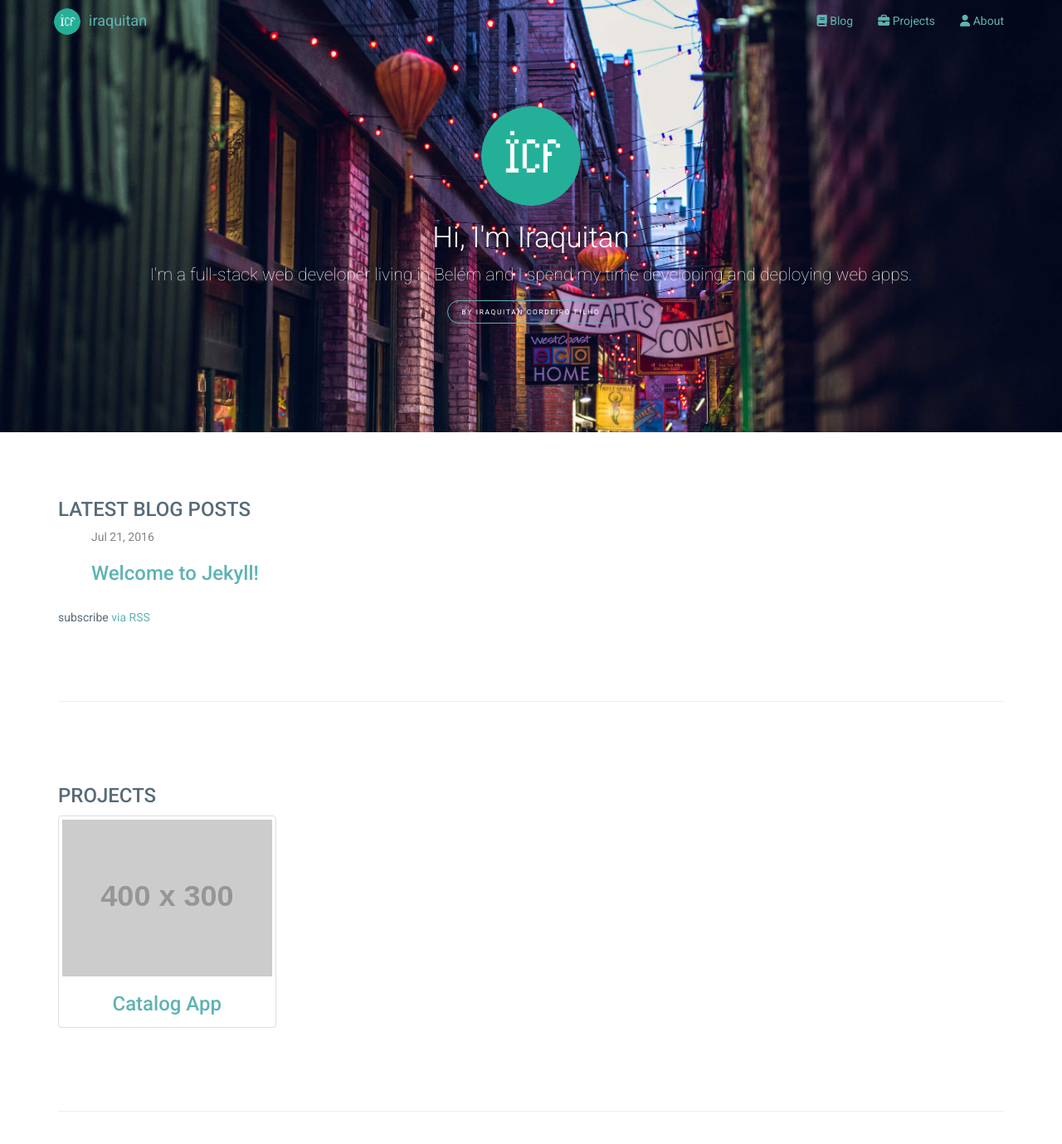
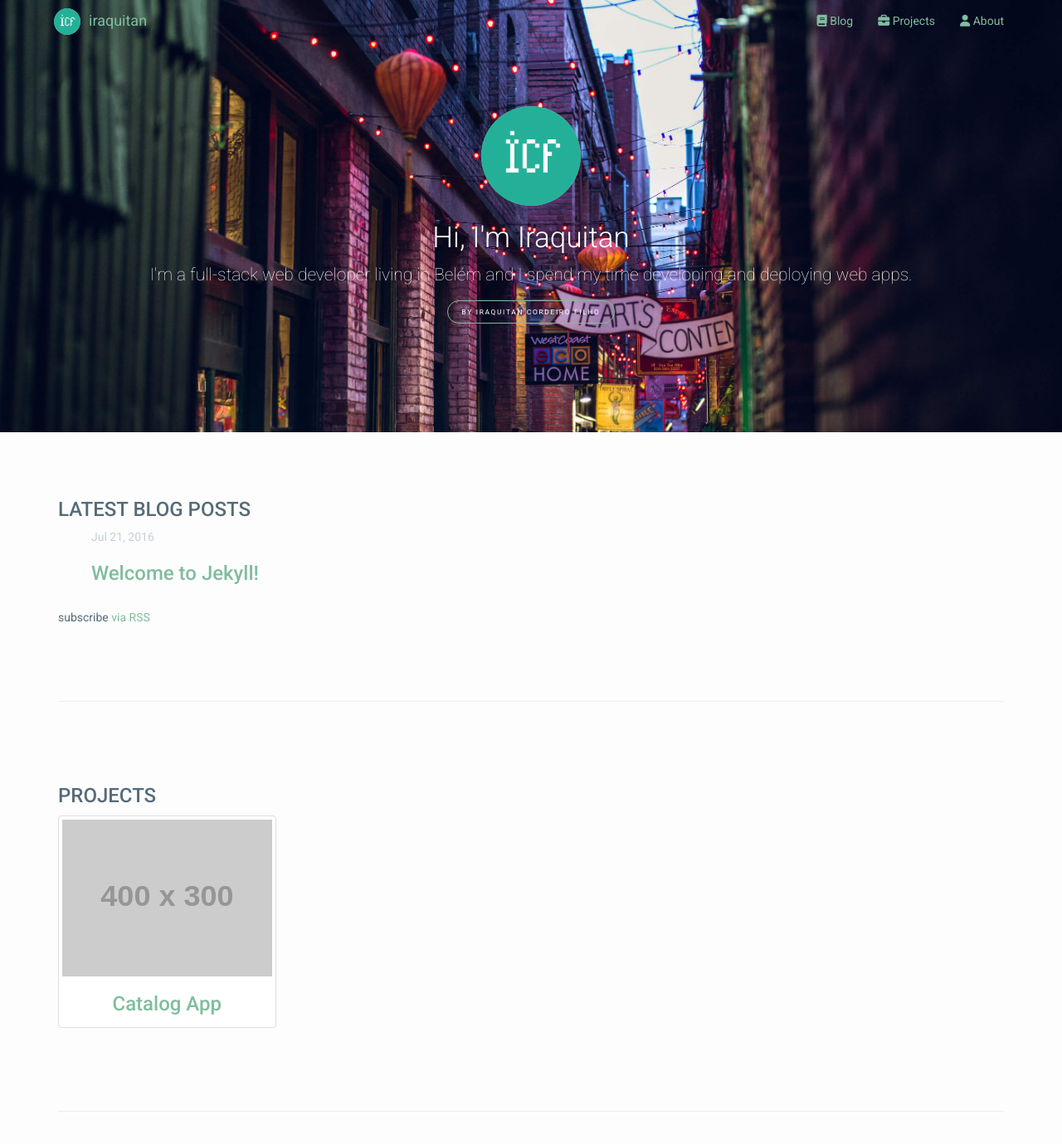
Before and after one commit to iraquitan/iraquitan.github.io, a Jekyll site: the page built from index.html, in a window 1280 px wide and 1400 px high. Shown: the top 1379 px of the window at 83% size. Built offline with Jekyll 4.4.1, drawn with Linux system fonts in a browser that asks for light colours; nearby versions of some CDN libraries.

Commit message:
style(design): Update site colors and base css variables
Update colors and color variables in main.scss. Now uses a pallet with 4
colors and a base and alternative colors based on the pallets colors.
Add _utils.scss with utility functions and mixins. Update all other
files that used the old color variables to the new variables. Remove
grey color varibles and content-width.

```diff
--- a/_sass/_base.scss
+++ b/_sass/_base.scss
@@ -1,3 +1,4 @@
 body {
     position: relative;
+    background-color: $background-color;
 }
--- a/_sass/_layout.scss
+++ b/_sass/_layout.scss
@@ -20,23 +20,13 @@
     padding: 10px;
 }
 nav.navbar {
-    border-bottom: 2px solid $bgHighlight;
+    border-bottom: 2px solid $base-color-tint;
     // Animation
-    transition: border 0.6s ease;
-    transition: all 0.6s ease;
-    li.active a {
-        transition: border 0.6s ease;
-        transition: all 0.6s ease;
-    }
+    transition: background-color 0.6s ease;
 }
 nav.transp {
     background-color: transparent;
     border: 0;
-    @include media-query($screen-sm-min) {
-        li.active a {
-            border-radius: 0 0 50% 50%;
-        }
-    }
 }
 .navbar-default .navbar-toggle,
 .navbar-default .navbar-toggle:focus,
@@ -48,11 +38,11 @@ nav.transp {
  * Footer
  */
 .footer-title {
-    color: $brand-color-dark;
+    color: $base-color-shade;
 }
 .footer {
     background-color: $bgDefault;
-    border-top: 2px solid $bgHighlight;
+    border-top: 2px solid $base-color-tint;
     padding: 30px 30px 0;
 }
 .footer address {
@@ -77,7 +67,7 @@ nav.transp {
 }
 .post-meta {
     font-size: $small-font-size;
-    color: $grey-color;
+    color: $text-color-light;
 }
 .post-link {
     display: block;
@@ -145,7 +135,7 @@ nav.transp {
             border: 0;
         }
         .m-y-2 {
-            border-top: 5px solid $bgHighlight;
+            border-top: 5px solid $base-color-tint;
         }
     }
 }
--- a/_sass/_navbar.scss
+++ b/_sass/_navbar.scss
@@ -1,7 +1,7 @@
-$bgDefault      : #ebf9f9;
-$bgHighlight    : #d6fafa;
-$colDefault     : $brand-color;
-$colHighlight   : $brand-color-dark;
+$bgDefault      : tint($base-color, 80%);
+$bgHighlight    : transparent;
+$colDefault     : $base-color;
+$colHighlight   : $alt-color;
 $dropDown       : true;
 .navbar-default {
   background-color: $bgDefault;
--- a/_sass/_style.scss
+++ b/_sass/_style.scss
@@ -13,12 +13,10 @@ strong {
     color: $text-important-color;
 }
 a {
-    color: $brand-color;
-}
-a:active,
-a:focus,
-a:hover {
-    color: $brand-color-dark;
+    color: $base-color;
+    &:active, &:focus, &:hover {
+        color: $alt-color;
+    }
 }
 // Code
 code {
@@ -31,7 +29,7 @@ pre {
 }
 pre {
     padding: 1em;
-    border-left: 2px solid #69c;
+    border-left: 2px solid $alt-color-tint;
 }
 // Header
 header {
@@ -54,11 +52,16 @@ header {
     }
 }
 header img {
+    background-color: $base-color;
     display: inline-block;
     height: 120px;
     vertical-align: top;
     width: 120px;
     border-radius: 50%;
+    transition: background-color 0.6s ease;
+    &:hover {
+        background-color: $alt-color;
+    }
 }
 header h1 {
     color: white;
@@ -66,7 +69,7 @@ header h1 {
     font-weight: 300;
 }
 header a {
-    border: 1px solid $brand-color;
+    border: 1px solid $base-color;
     border-radius: 290486px;
     color: white;
     font-size: 0.6em;
@@ -78,7 +81,7 @@ header a {
     transition-property: color, background;
 }
 header a:hover {
-    background: $brand-color;
+    background: $base-color;
     color: white;
 }
 header p.lead {
@@ -86,19 +89,24 @@ header p.lead {
     font-weight: 100;
 }
 // Bootstrap thumbnail
-.thumbnail img {
+a.thumbnail img {
     min-width: 100%;
 }
 a.thumbnail.active,
 a.thumbnail:focus,
 a.thumbnail:hover {
-    border-color: $brand-color-dark;
+    border-color: $base-color-shade;
 }
 // Bootstrap navbar-brand
 .navbar-brand-image img {
+    background-color: $base-color;
     width: 32px;
     height: 32px;
     border-radius: 50%;
+    transition: background-color 0.6s ease;
+    &:hover {
+        background-color: $alt-color;
+    }
 }
 // Navbar-toggle hamburger menu animation
 .navbar-toggle {
@@ -118,7 +126,7 @@ a.thumbnail:hover {
     display: block;
     width: 30px;
     height: 4px;
-    background-color: $brand-color;
+    background-color: $base-color;
     content: "";
 }
 // not collapsed state, i.e. menu open
@@ -132,13 +140,13 @@ a.thumbnail:hover {
 }
 .navbar-toggle .hamb-menu::after,
 .navbar-toggle .hamb-menu::before {
-    background-color: $brand-second-color;
+    background-color: $alt-color;
 }
 // collapsed state, i.e. menu closed
 .navbar-toggle.collapsed .hamb-menu,
 .navbar-toggle.collapsed .hamb-menu::after,
 .navbar-toggle.collapsed .hamb-menu::before {
-    background-color: $brand-color;
+    background-color: $base-color;
 }
 .navbar-toggle.collapsed .hamb-menu::before {
     top: 3px;
--- /dev/null
+++ b/_sass/_utils.scss
@@ -0,0 +1,26 @@
+/// Slightly lighten a color
+/// @access public
+/// @param {Color} $color - color to tint
+/// @param {Number} $percentage - percentage of `$color` in returned color
+/// @return {Color}
+@function tint($color, $percentage) {
+  @return mix(white, $color, $percentage);
+}
+
+/// Slightly darken a color
+/// @access public
+/// @param {Color} $color - color to shade
+/// @param {Number} $percentage - percentage of `$color` in returned color
+/// @return {Color}
+@function shade($color, $percentage) {
+  @return mix(black, $color, $percentage);
+}
+
+/// media-query mixin for minimum width
+/// @access public
+/// @param {Pixel} $screen-device-min - the device min width
+@mixin media-query($screen-device-min) {
+    @media (min-width: $screen-device-min) {
+        @content;
+    }
+}
--- a/css/main.scss
+++ b/css/main.scss
@@ -2,6 +2,8 @@
 # Only the main Sass file needs front matter (the dashes are enough)
 ---
 @charset "utf-8";
+
+@import "utils";
 
 // Our variables
 $base-font-family: "Roboto", "Helvetica", "Arial", sans-serif;
@@ -15,27 +17,29 @@ $spacing-unit:     30px;
 // Colors
 $text-color:            #566b78;
 $text-important-color:  #26343c;
+$text-color-light:      lighten($text-color, 40%);
+$text-color-dark:       darken($text-color, 25%);
 $background-color:      #fdfdfd;
-$brand-color:           #5fb3b3;
-$brand-color-dark:      #3d7575;
-$brand-second-color:    #f66944;
-$grey-color:            #828282;
-$grey-color-light:      lighten($grey-color, 40%);
-$grey-color-dark:       darken($grey-color, 25%);
+// Pallet colors
+$pallet-color-1:         #f98866; // (petal)
+$pallet-color-2:         #ff420e; // (poppy)
+$pallet-color-3:         #80bd9e; // (stem)
+$pallet-color-4:         #89da59; // (spring-green)
+// Base and Alternative colors
+$base-color:             $pallet-color-3;
+$alt-color:              $pallet-color-2;
+// Shades and tints
+$percentage: 20%;
+$base-color-tint: tint($base-color, $percentage);
+$base-color-shade: shade($base-color, $percentage);
+$alt-color-tint: tint($alt-color, $percentage);
+$alt-color-shade: shade($alt-color, $percentage);
 
-// Width of the content area
-$content-width:    800px;
-
+// Bootstrap 3 screen sizes
 $screen-xs-max:     767px;  /* Extra small devices (phones, less than 768px) */
 $screen-sm-min:     768px;  /* Small devices (tablets, 768px and up) */
 $screen-md-min:     992px;  /* Medium devices (desktops, 992px and up) */
 $screen-lg-min:     1200px; /* Large devices (large desktops, 1200px and up) */
-
-@mixin media-query($screen-device-min) {
-    @media (min-width: $screen-device-min) {
-        @content;
-    }
-}
 
 // Import partials from `sass_dir` (defaults to `_sass`)
 @import
```
